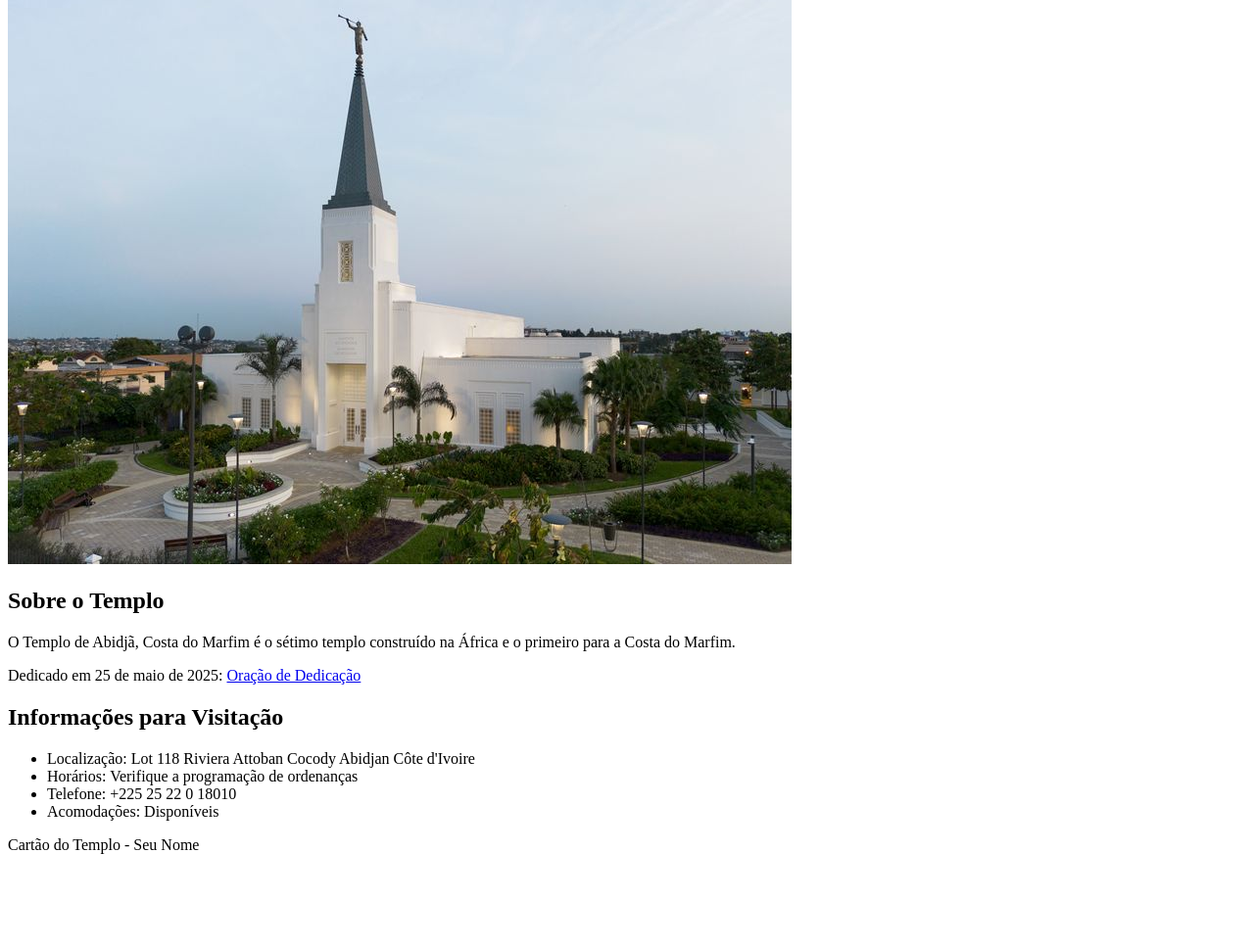
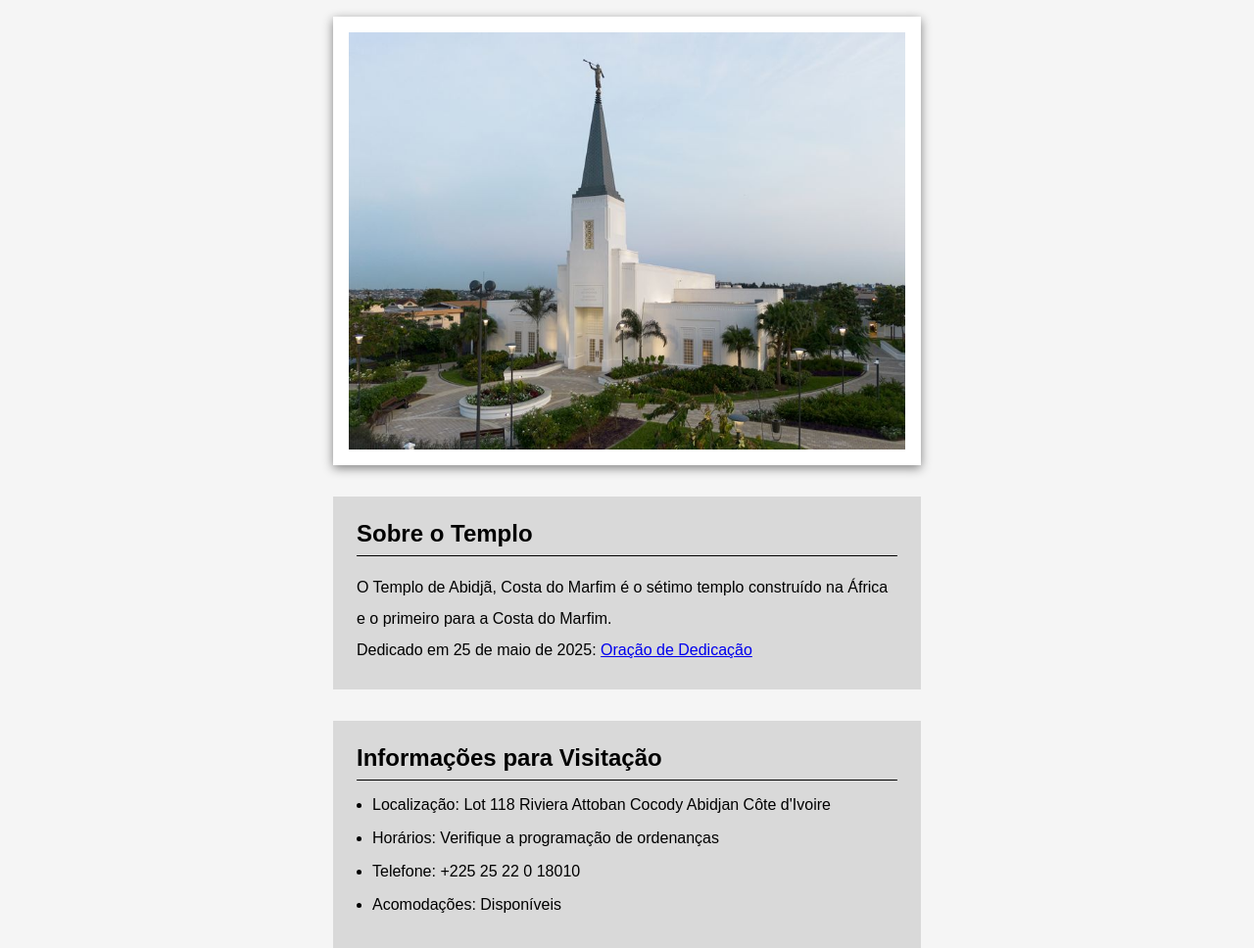
Before and after one commit to dunguinhadev/wdd130, a plain HTML site: page semana02/templo.html in a window 1280 px wide. Shown: the part 138-1106 px from the top of the page at 98% size. Before the commit the page ends 1026 px from the top, so only its background shows below. Drawn offline with Linux system fonts and the light colour scheme.

Commit message:
Atividade guiada 2

```diff
--- /dev/null
+++ b/semana02/estilos/templo.css
@@ -0,0 +1,63 @@
+* {
+    margin: 0;
+    padding: 0px;
+    box-sizing: border-box;
+}
+
+body{
+    font-family: Arial, Helvetica, sans-serif;
+    background-color: #f5f5f5;
+}
+
+header, footer{
+    background-color: #333333;
+    padding: 1rem;
+    color: #fff;
+    text-align: center;
+    font-size: 1.2rem;
+}
+
+footer{
+    font-size: 0.9rem;
+}
+
+main {
+    width: 600px;
+    margin: 0 auto;
+}
+
+main h1 {
+    margin: 2rem 0;
+    text-align: center;
+}
+
+main picture {
+    border: 1rem solid white;
+    display: block;
+    box-shadow: 0px 3px 10px gray;
+}
+
+main img {
+    display: block;
+    width: 100%;
+}
+
+main section {
+    background-color: #d9d9d9;
+    margin: 2rem 0;
+    padding: 1.5rem;
+    }
+
+main section h2 {
+    border-bottom: 1px solid black;
+    padding-bottom: 0.5rem;
+    margin-bottom: 1rem;
+}
+
+main section p {
+    line-height: 2rem;
+}
+
+main section li {
+    margin:  1rem;
+}
--- a/semana02/templo.html
+++ b/semana02/templo.html
@@ -5,6 +5,7 @@
     <meta charset="UTF-8">
     <meta name="viewport" content="width=device-width, initial-scale=1.0">
     <title>Cartão do Templo - Abidjã, Costa do Marfim</title>
+    <link rel="stylesheet" href="/estilos/templo.css">
 </head>
 
 <body>
```
